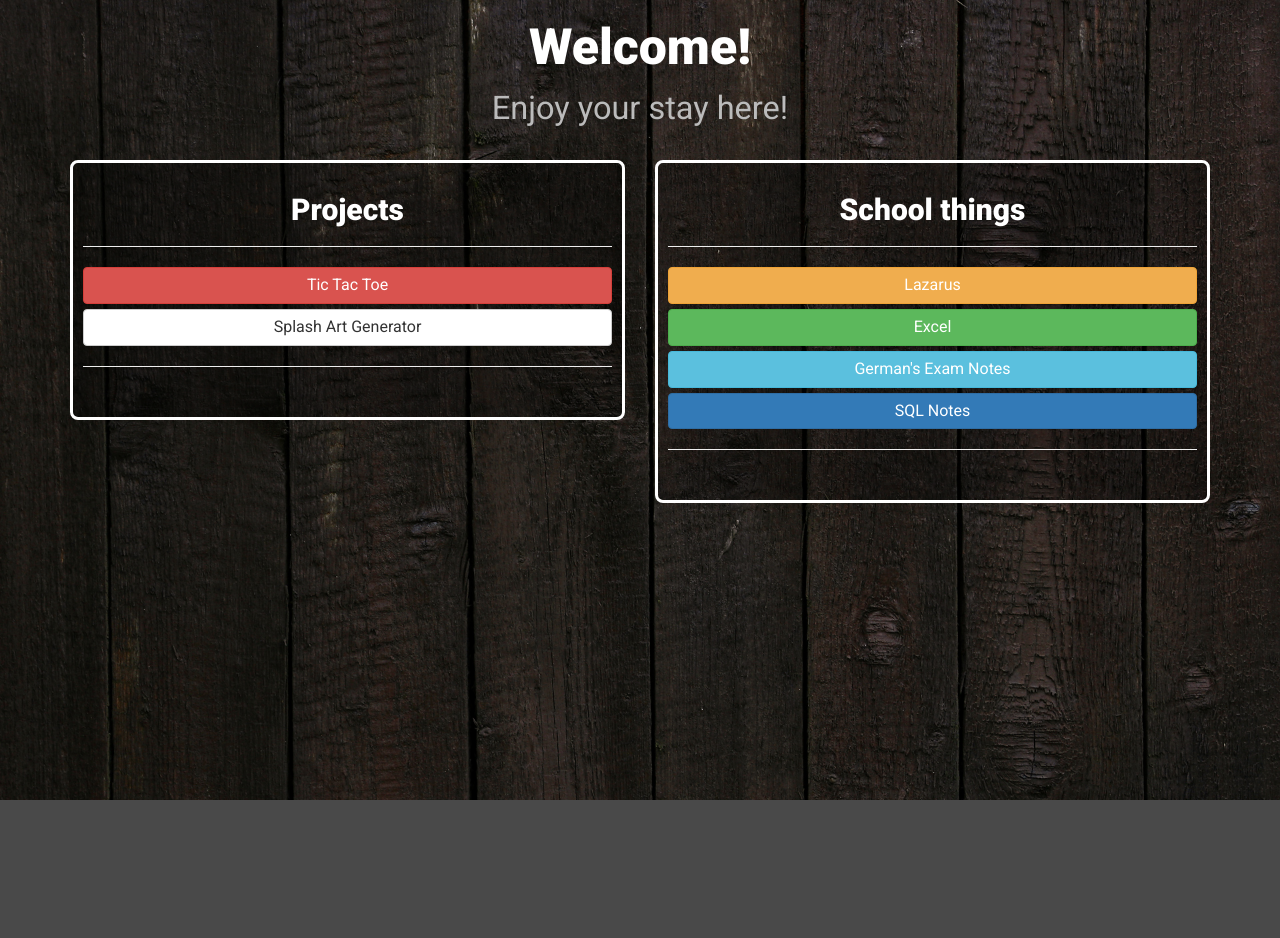
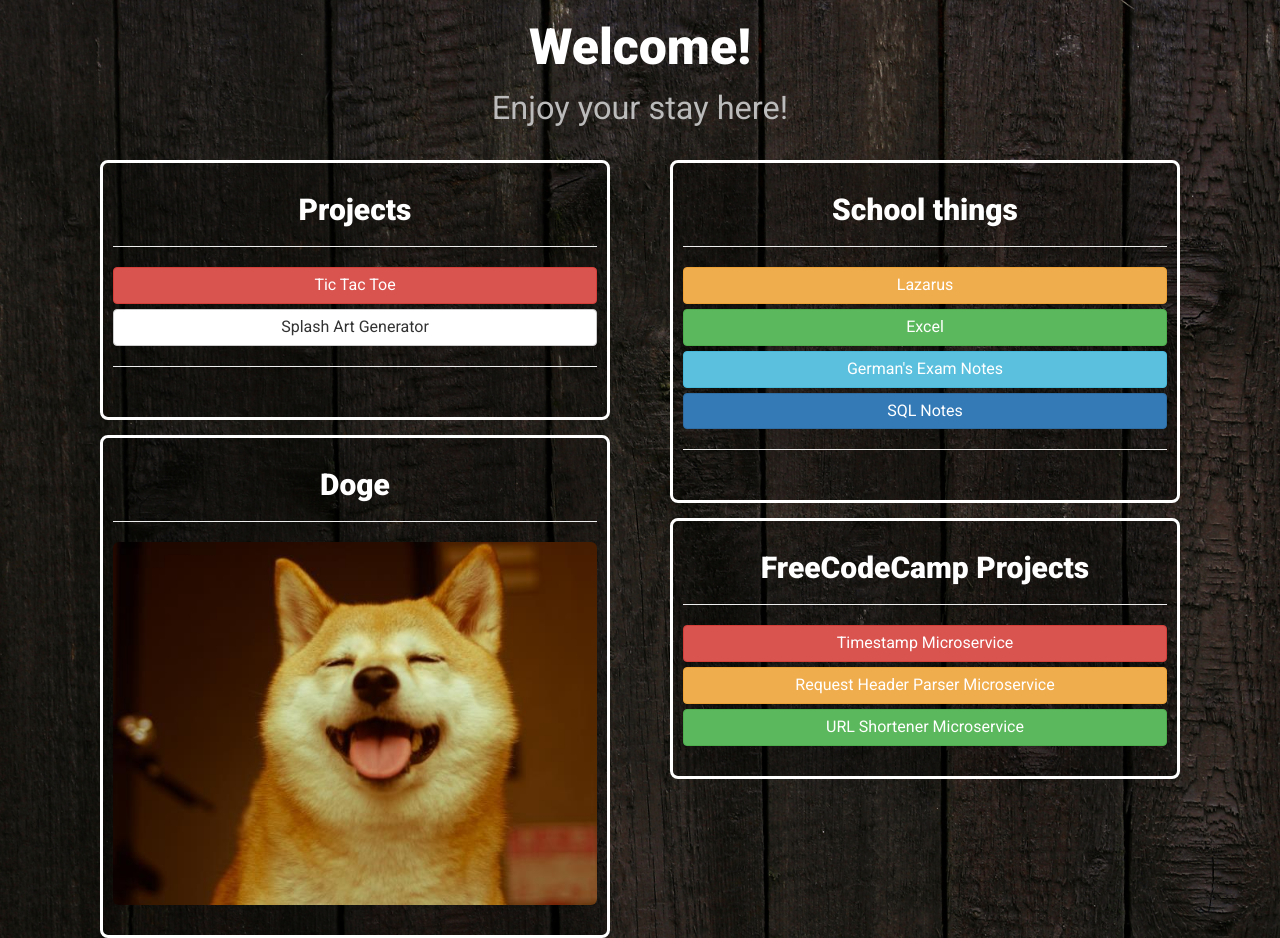
Before and after one commit to SpidiRitsu/SpidiRitsu.github.io, a plain HTML site: page index.html in a window 1280 px wide. Before the commit the page ends 800 px from the top, so only its background shows below. Drawn offline with nearby package versions, Linux system fonts and the light colour scheme.

Commit message:
added doge and fcc projects

```diff
--- a/index.html
+++ b/index.html
@@ -28,9 +28,9 @@
       <div class="container text-center">
         <h1>Welcome!<small><br>Enjoy your stay here!</small></h1>
         <br>
-        <div class="row">
+        <div class="col-md-6 col-xs-12">
           <!-- ORDER PRZYCISKOW: danger -> warning -> success -> info -> primary -> default -> repeat  -->
-          <div style="margin-bottom: 10px;" class="col-md-6 col-xs-12">
+          <div style="margin-bottom: 15px;" class="col-md-12 col-xs-12">
             <div class="container-fluid mainBox">
               <h2 class="h2Headlines">Projects</h2>
               <hr>
@@ -39,7 +39,16 @@
               <hr>
             </div>
           </div>
-          <div style="margin-bottom: 10px;" class="col-md-6 col-xs-12">
+          <div style="" class="col-md-12 col-xs-12"> <!-- usunalem margin-bottom: 15px bo zawdza i jest overflow! -->
+            <div class="container-fluid mainBox">
+              <h2 class="h2Headlines">Doge</h2>
+              <hr>
+              <img style="border-radius: 6px;" src="shiba-inu.jpg" class="img-responsive" alt="Doge">
+            </div>
+          </div>
+        </div>
+        <div class="col-md-6 col-xs-12">
+          <div style="margin-bottom: 15px;" class="col-md-12 col-xs-12">
             <div class="container-fluid mainBox">
               <h2 class="h2Headlines">School things</h2>
               <hr>
@@ -51,6 +60,15 @@
               <!-- <button type="button" class="btn btn-info btn-block" style="font-size: 16px !important;" disabled>Niemiecki [DISABLED FOR MAINTENANCE]</button> -->
             </div>
           </div>
+          <div style="margin-bottom: 15px;" class="col-md-12 col-xs-12">
+            <div class="container-fluid mainBox">
+              <h2 class="h2Headlines">FreeCodeCamp Projects</h2>
+              <hr>
+              <a href="https://morning-hollows-81586.herokuapp.com/" target="_blank" class="btn btn-danger btn-block">Timestamp Microservice</a>
+              <a href="https://rocky-refuge-85178.herokuapp.com/" target="_blank" class="btn btn-warning btn-block">Request Header Parser Microservice</a>
+              <a href="https://stormy-peak-38322.herokuapp.com/" target="_blank" class="btn btn-success btn-block">URL Shortener Microservice</a>
+            </div>
+          </div>
         </div>
       </div>
       <!-- <div id="footer" class="text-center">Made by Spidi Ritsu</footer> -->
```
Also changed, not shown: shiba-inu.jpg (added).
